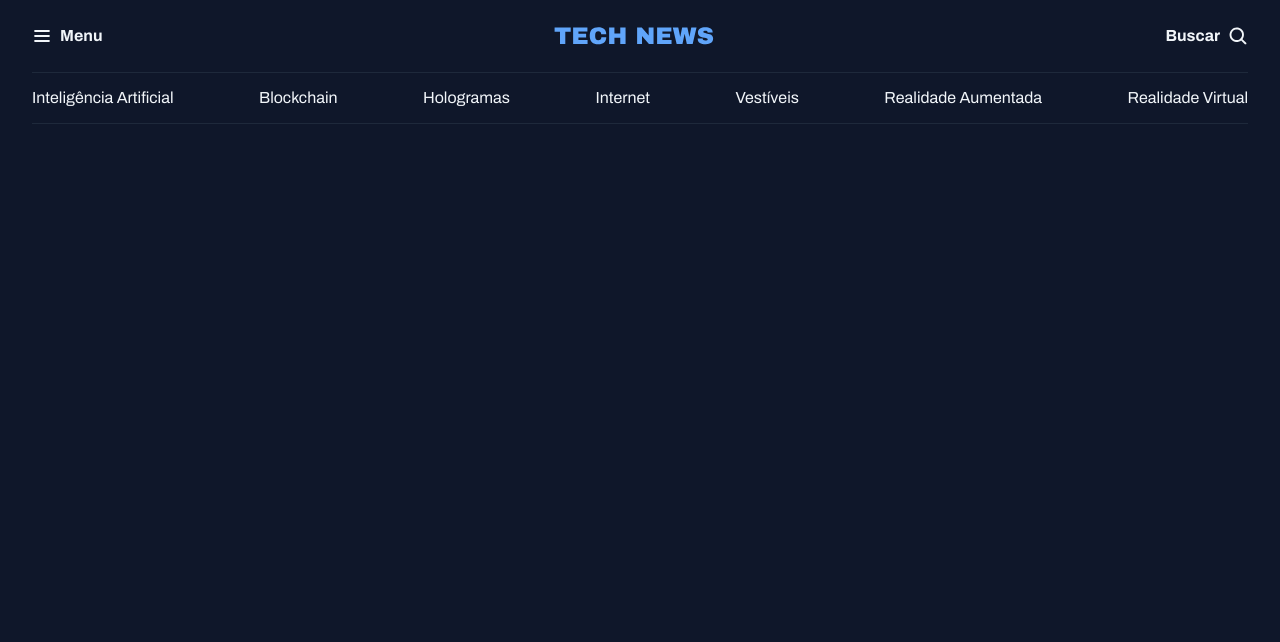
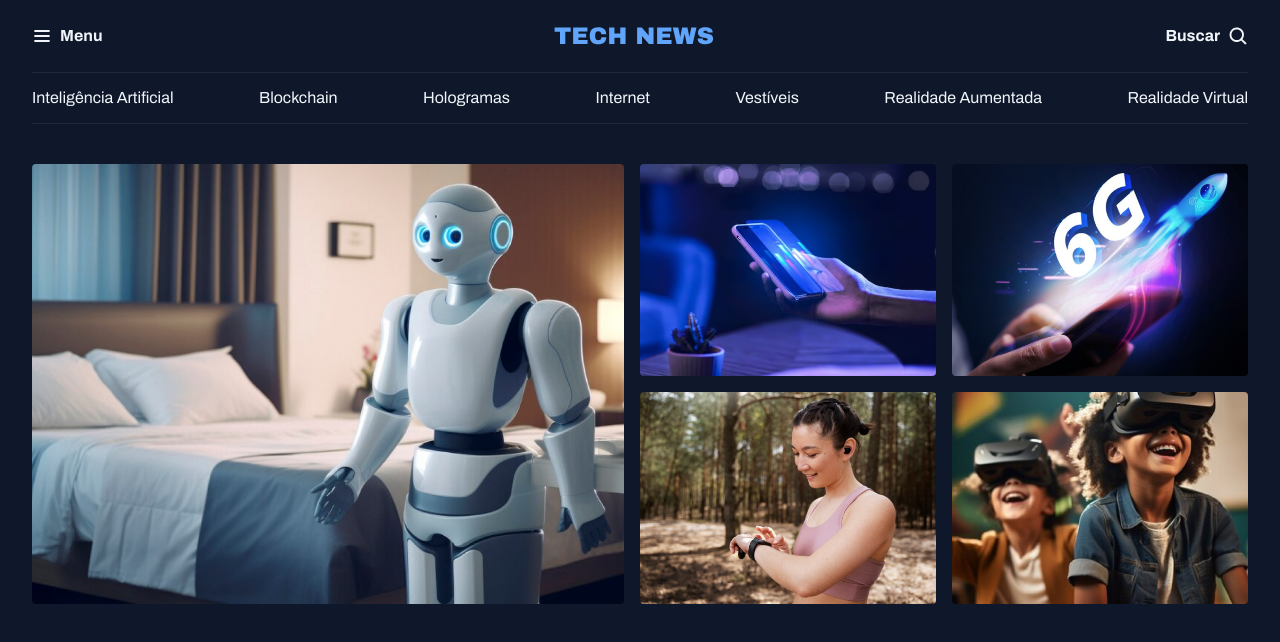
Before and after one commit to SamuelBarbosa11/Portal-de-Noticias, a plain HTML site: page index.html in a window 1280 px wide. Drawn offline with Linux system fonts and the light colour scheme.

Commit message:
Estruturando a seção destaques

```diff
--- a/index.html
+++ b/index.html
@@ -37,5 +37,31 @@
             <a href="#">Realidade  Virtual</a>
         </nav>
     </header>
+
+    <main class="grid container">
+        <section id="featured" class="grid grid-flow-col gap-16">
+            <div>
+                <img src="assets/images/Image 01.png" alt="">
+            </div>
+
+            <div class="grid gap-16">
+                <div>
+                    <img src="assets/images/Image 02.png" alt="">
+                </div>
+
+                <div>
+                    <img src="assets/images/Image 03.png" alt="">
+                </div>
+
+                <div>
+                    <img src="assets/images/Image 04.png" alt="">
+                </div>
+
+                <div>
+                    <img src="assets/images/Image 05.png" alt="">
+                </div>
+            </div>
+        </section>
+    </main>
 </body>
 </html>
--- a/styles/global.css
+++ b/styles/global.css
@@ -40,16 +40,6 @@ h1, h2, h3 {
     font: inherit;
 }
 
-.container {
-    max-width: 1280px;
-    margin-inline: auto;
-    padding-inline: 32px;
+img {
+    max-width: 100%;
 }
-
-.grid {
-    display: grid;
-}
-
-.grid-flow-col {
-    grid-auto-flow: column;
-}
--- a/styles/index.css
+++ b/styles/index.css
@@ -1,2 +1,4 @@
 @import url(global.css);
+@import url(utilitys.css);
 @import url(header.css);
+@import url(sections.css);
--- /dev/null
+++ b/styles/sections.css
@@ -0,0 +1,11 @@
+#featured {
+    img {
+        height: 100%;
+        object-fit: cover;
+        border-radius: 4px;
+    }
+    div:nth-child(2) {
+        grid-template-columns: 1fr 1fr;
+    }
+    margin-top: 40px;
+}
--- /dev/null
+++ b/styles/utilitys.css
@@ -0,0 +1,17 @@
+.container {
+    max-width: 1280px;
+    margin-inline: auto;
+    padding-inline: 32px;
+}
+
+.grid {
+    display: grid;
+}
+
+.grid-flow-col {
+    grid-auto-flow: column;
+}
+
+.gap-16 {
+    gap: 16px;
+}
```
